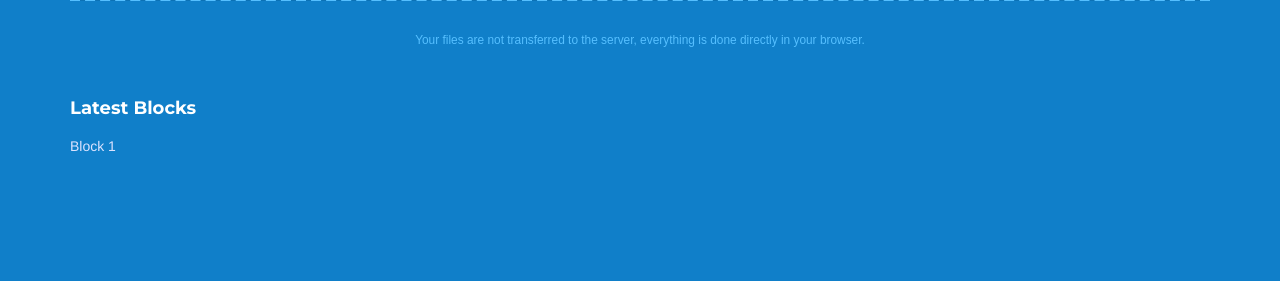
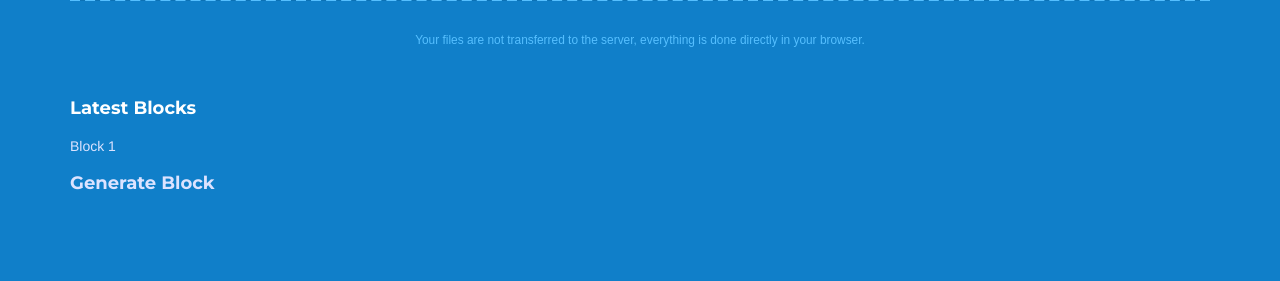
Before and after one commit to StorjOld/hashserv, a Flask app: page / in a window 1280 px wide. Shown: the part 491-772 px from the top of the page. Run offline with Flask 2, Linux system fonts and the light colour scheme; data comes from the database, SQL or seed files in the repository; some libraries are stand-ins or nearby versions; some web fonts are replaced.

Commit message:
Add Response Codes

```diff
--- a/hashserv/app.py
+++ b/hashserv/app.py
@@ -5,7 +5,7 @@ sys.path.append(os.path.join(os.path.dirname(__file__), '..'))
 
 import sqlite3
 from contextlib import closing
-from flask import Flask, jsonify, render_template
+from flask import Flask, jsonify, render_template, make_response
 
 # Application imports
 from hashserv.DataHash import DataHash
@@ -47,9 +47,9 @@ def submit(sha256_hash):
     """Submit a SHA256 hash to an most recent open block."""
     datahash = DataHash(sha256_hash, connect_db())
     if not datahash.is_sha256():
-        return "400: Invalid SHA256 Hash."
+        return make_response("400: Invalid SHA256 Hash.", 400)
     else:
-        return str(datahash.to_db())
+        return make_response(str(datahash.to_db()), 200)
 
 
 @app.route('/api/proof/<sha256_hash>')
@@ -61,7 +61,7 @@ def proof(sha256_hash):
     num_block = datahash.check_db()
 
     if num_block is None:
-        return "Hash Not Found."
+        return make_response("Hash Not Found.", 404)
     else:
         block = DataBlock(int(num_block[2]), conn)
         hash_proof = block.merkle_proof(sha256_hash)
@@ -75,7 +75,7 @@ def proof(sha256_hash):
             'proof': hash_proof.get_json(),
             'tx_id': block.get_tx_id()
         }
-        return jsonify(json_proof)
+        return make_response(jsonify(json_proof), 200)
 
 
 @app.route('/api/block/generate')
@@ -87,18 +87,20 @@ def close_block():
     return str(block.generate_block())
 
 
-@app.route('/api/block/<block_num>')
+@app.route('/api/block/<int:block_num>')
 def show_block(block_num):
     """Shows the metadata for a particular block."""
     try:
         block = DataBlock(block_num, connect_db())
         block.find_leaves()  # load object from db
         block.get_tx_id()
-        return jsonify(block.to_json())
+        return make_response(jsonify(block.to_json()), 200)
     except LookupError:
-        return "Empty Block."
+        return make_response("Empty Block.", 204)
     except ValueError:
-        return "Invalid Parameter."
+        return make_response("Invalid Parameter.", 400)
+    except OverflowError:
+        return make_response("Invalid Parameter. Integer Too Large.", 400)
 
 
 @app.route('/api/block/latest')
--- a/hashserv/templates/index.html
+++ b/hashserv/templates/index.html
@@ -52,6 +52,7 @@
 	                    <li><a href='/api/block/{{ block }}'>Block {{ block }}</a></li>
 	                {% endfor %}
 	            </ul>
+				<h4><a href="/api/block/generate">Generate Block</a></h4>
 	        </div>
 			<div id="filesContainer" class="col-sm-9" style="display:none;">
 				<h4>Added Files</h4>
```
